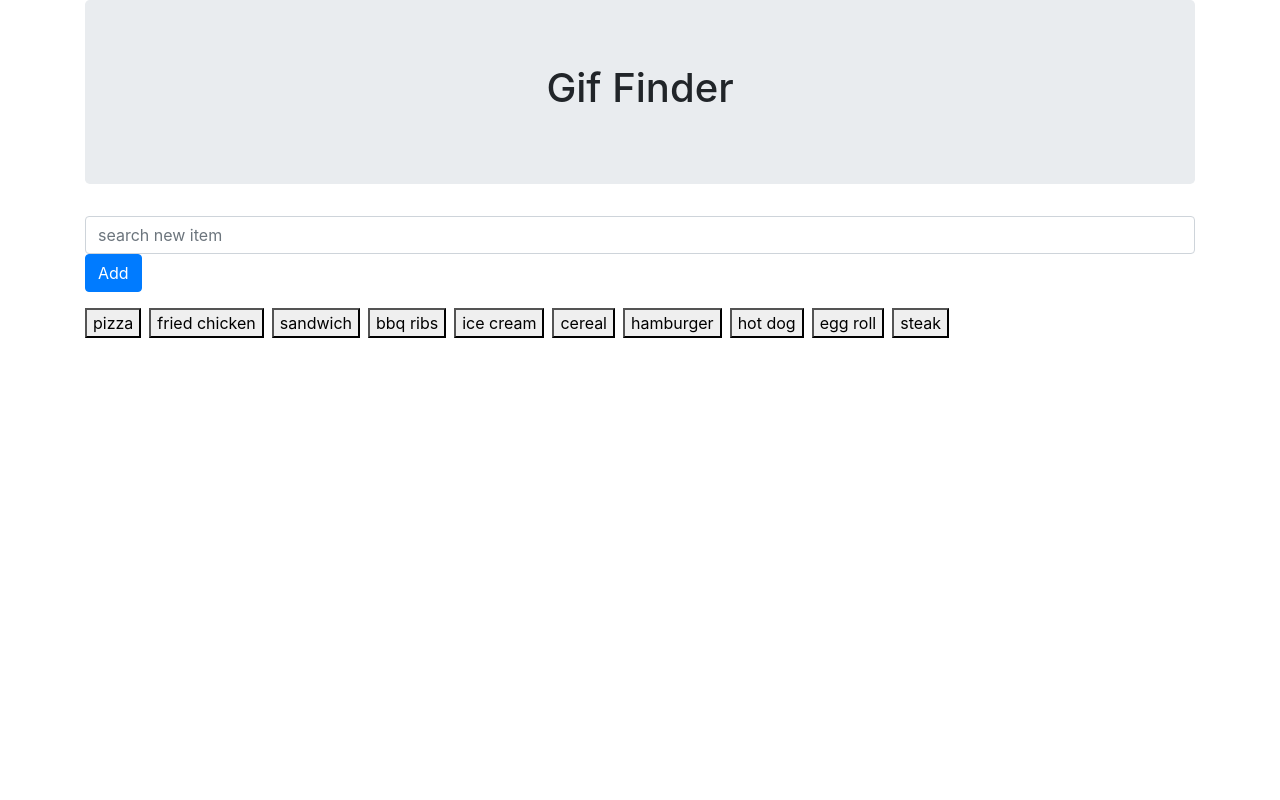
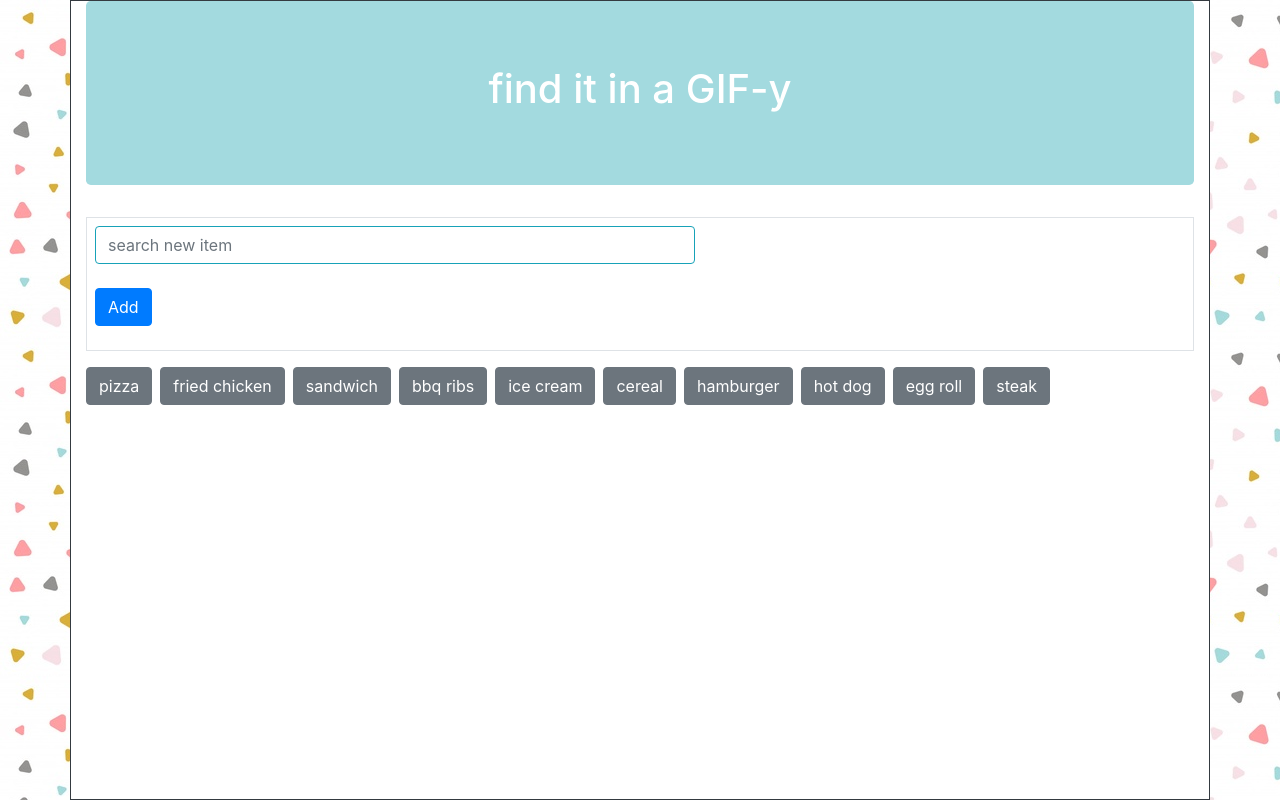
Before and after one commit to jsosnicki647/Giphy, a plain HTML site: page index.html in a window 1280 px wide. Drawn offline with nearby package versions, Linux system fonts and the light colour scheme.

Commit message:
added styling

```diff
--- a/assets/css/style.css
+++ b/assets/css/style.css
@@ -1,3 +1,32 @@
+#add-item{
+    border: 2px solid #A3DADF;
+    max-width: 600px;
+}
+
+.inline{
+    display: inline;
+}
+
+
 .button{
-    margin-right: .5em;
+    margin: 0 .5em .5em 0;
 }
+
+.container{
+    background: white;
+    min-height: 100vh;
+}
+
+.jumbotron{
+    background: #A3DADF;
+    color: white;
+}
+
+form{
+    padding: .5em;
+    margin: .5em 0 1em 0;
+}
+
+body{
+    background-image: url("../images/background.jpg");
+}
--- a/assets/javascript/app.js
+++ b/assets/javascript/app.js
@@ -11,6 +11,7 @@ function ajax(searchItem){
             var div = $("<div>")
             var img = $("<img>")
             var p = $("<p>")
+            div.addClass("inline")
             img.attr("still-image", response.data[i].images.fixed_height_still.url)
             img.attr("animated-image", response.data[i].images.fixed_height.url)
             img.attr("src", img.attr("still-image"))
@@ -42,7 +43,7 @@ function renderButtons(){
         var button = $("<button>")
         button.text(food[i])
         button.attr("data-food", food[i])
-        button.addClass("button")
+        button.addClass("button btn btn-secondary")
         $("#buttons").append(button)
     }
 
@@ -52,7 +53,6 @@ function renderButtons(){
         ajax(foodItem)
     })
 }
-
 
 $(document).ready(function(){
     renderButtons()
--- a/index.html
+++ b/index.html
@@ -15,22 +15,19 @@
     <link rel="stylesheet" href="assets/css/style.css">
 </head>
 <body>
-    <div class="container">
+    <div class="container border border-dark">
         <div class="jumbotron text-center">
-            <h1>Gif Finder</h1>
+            <h1>find it in a GIF-y</h1>
         </div>
-        <form class="">
+        <form class="border">
             <div class="form-group">
-                <input id="add-item" class="form-control" placeholder="search new item">
+                <input id="add-item" class="form-control border border-info" placeholder="search new item">
+                <br>
                 <button id="add-button" class="btn btn-primary">Add</button>
             </div>
         </form>
         <div id="buttons"></div>
         <div id="gifs"></div>
-
-
-
     </div>
-
 </body>
 </html>
```
Also changed, not shown: assets/images/background.jpg (added).
